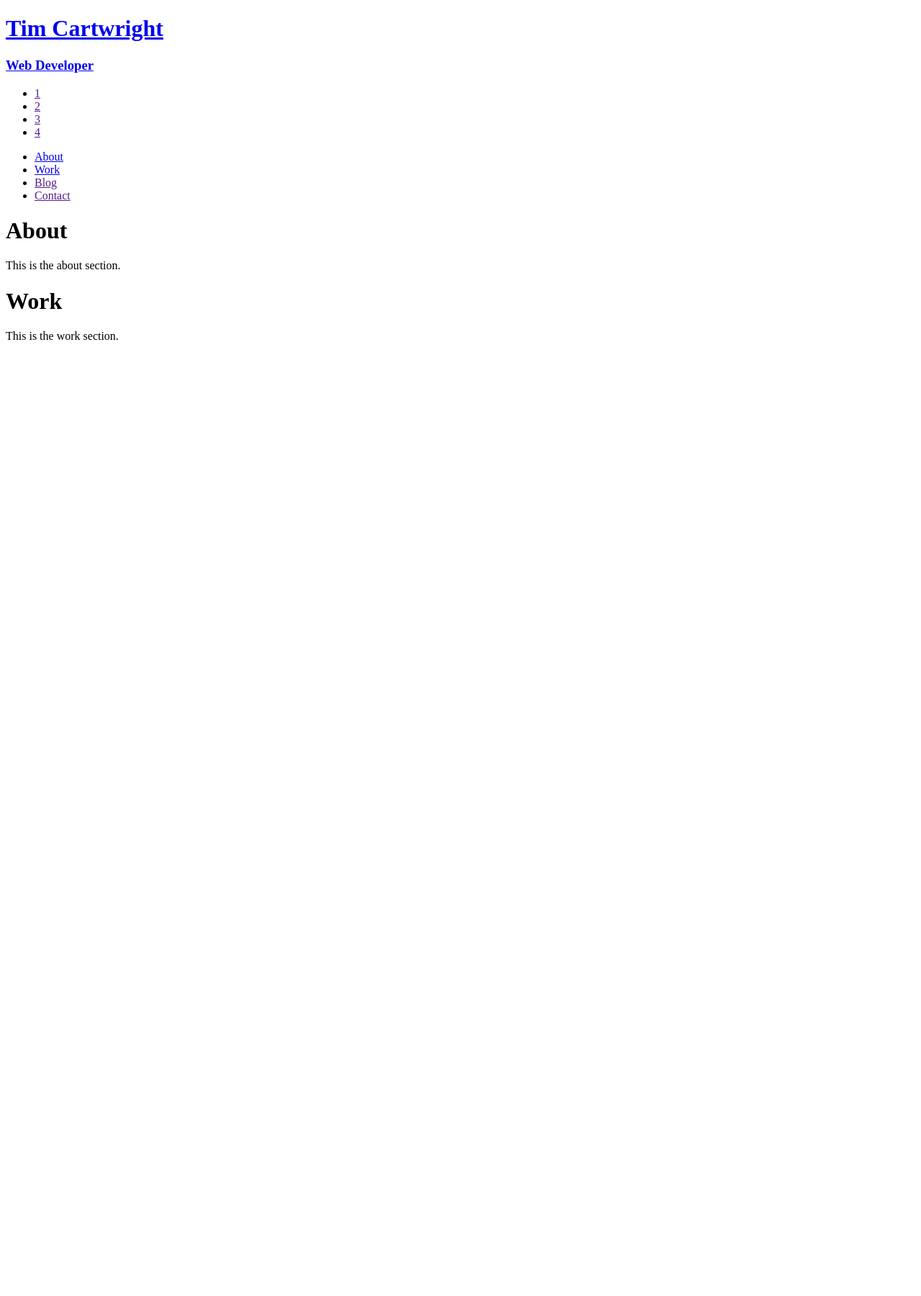
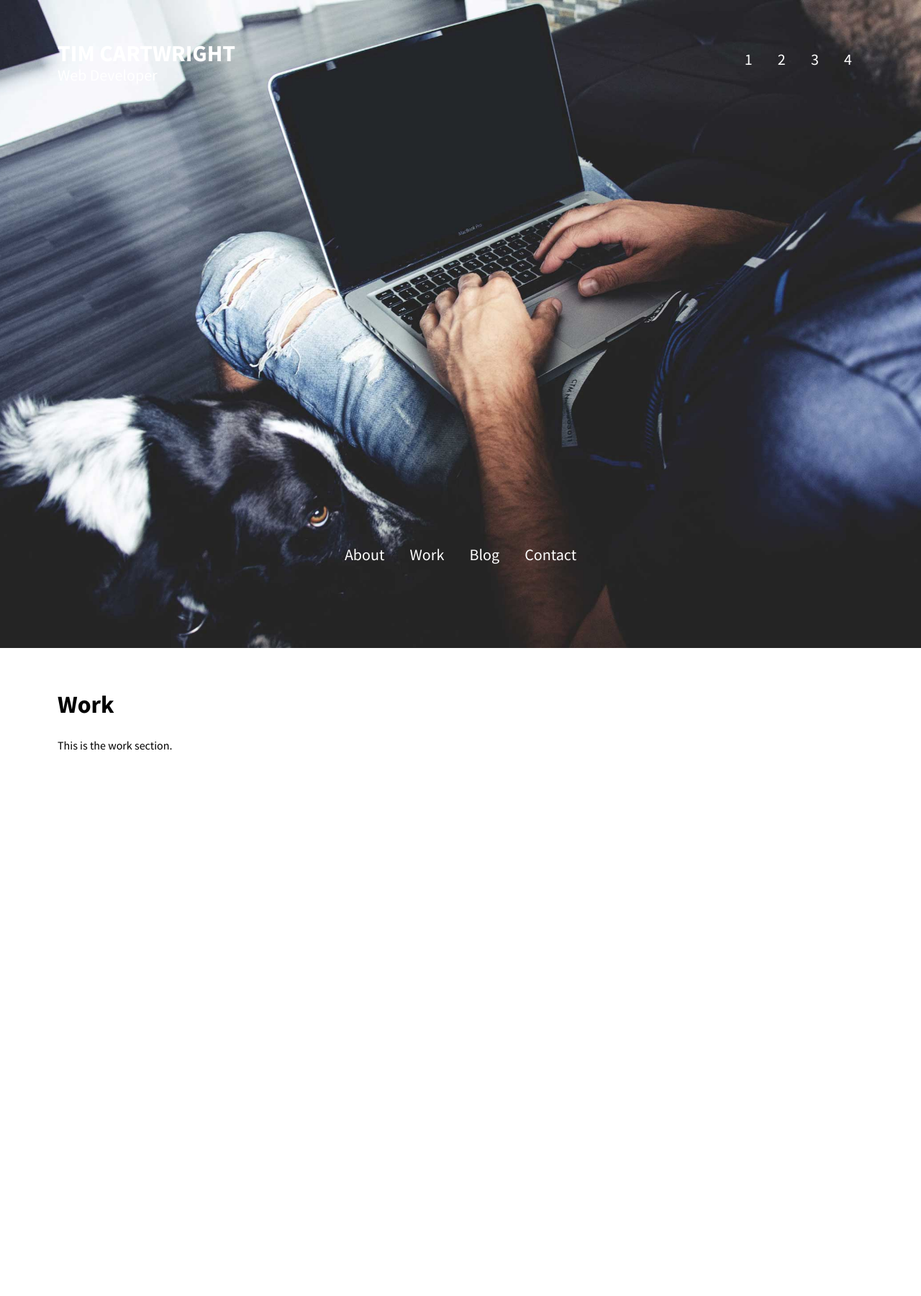
Before and after one commit to timcartwright/portfolio-b, a Jekyll site: the page built from index.html, in a window 1280 px wide. Shown: the whole page at 72% size. Built offline with Jekyll 4.4.1, drawn with Linux system fonts in a browser that asks for light colours; nearby versions of some CDN libraries; before the commit the page ends 900 px from its top, so only the background shows below that.

```diff
--- a/_config.yml
+++ b/_config.yml
@@ -5,7 +5,7 @@ description: > # this means to ignore newlines until "baseurl:"
   Write an awesome description for your new site here. You can edit this
   line in _config.yml. It will appear in your document head meta (for
   Google search results) and in your feed.xml site description.
-baseurl: "portfolio-b" # the subpath of your site, e.g. /blog/
+baseurl: "/portfolio-b/" # the subpath of your site, e.g. /blog/
 url: "http://yourdomain.com" # the base hostname & protocol for your site
 twitter_username: jekyllrb
 github_username:  jekyll
```
